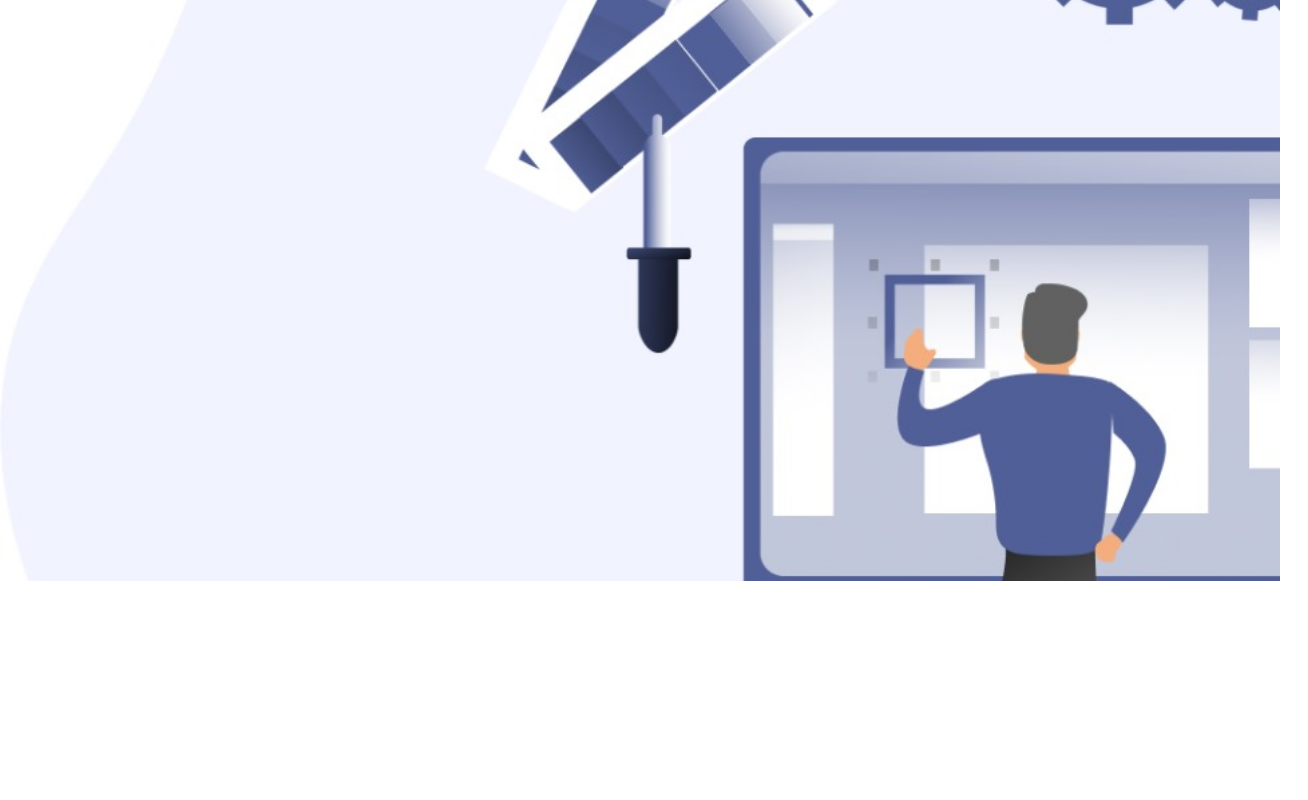
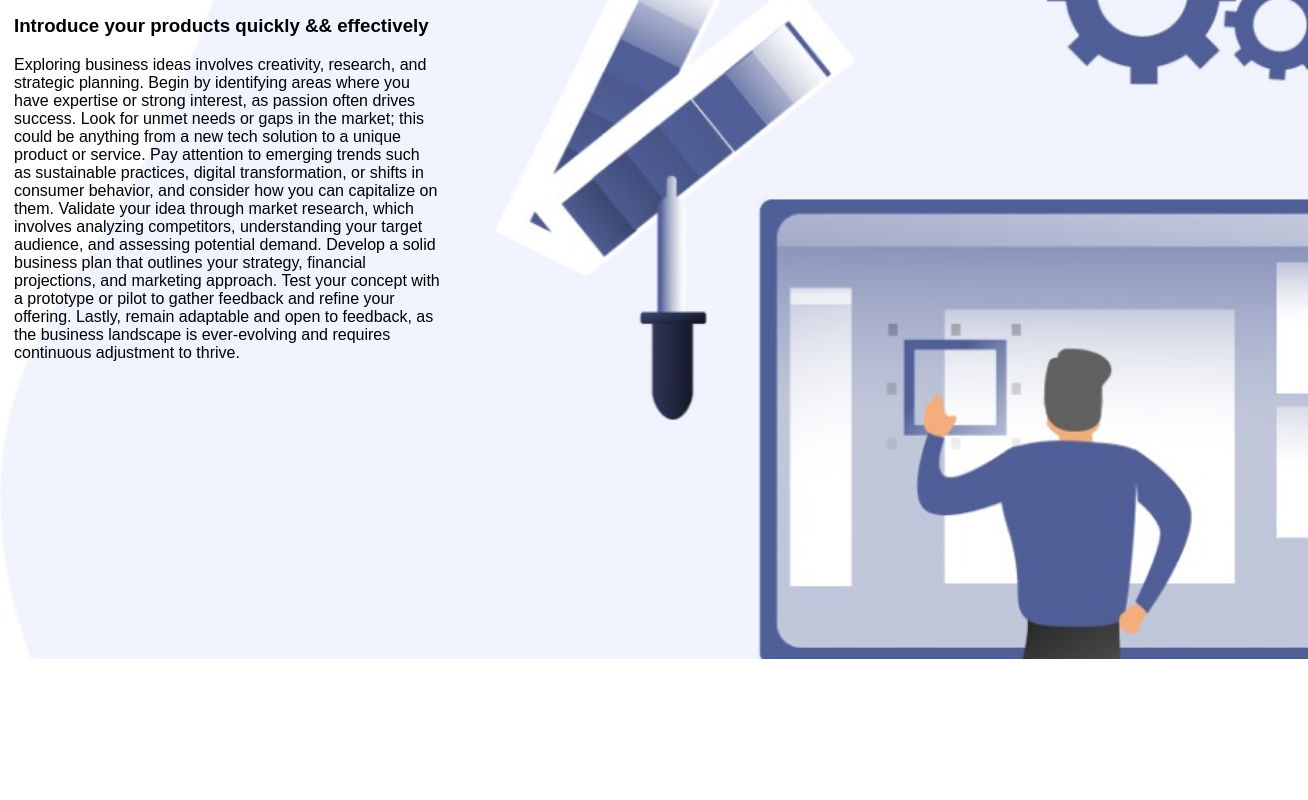
Before and after one commit to Codejibola/group3, a plain HTML site: page res/index.html in a window 1280 px wide. Shown: the part 119-919 px from the top of the page, 1308 px wide, since content can reach past the window. Drawn offline with Linux system fonts and the light colour scheme.

Commit message:
group three

```diff
--- a/css/group3.css
+++ b/css/group3.css
@@ -8,14 +8,13 @@ html{
 body{
     width: 100%;
     height: 100%;
-    margin: 0;
+    margin: 0%;
 }
 
 /*designing the header*/
 #header{
     width: 100%;
     background-color: aliceblue;
-    margin: 0%;
     display: flex;
     gap: 28em;
     position: fixed;
@@ -56,8 +55,19 @@ button:hover{
     background-repeat: no-repeat;
     width: 100%;
     height: 700px;
+    display: grid;
+    grid-template-columns: 0.5fr 1fr;
+    margin-top: 50px;
+    padding: 14px;
+}
+
+h3{
+    margin-top: 70px;
 }
 
 #feet{
     height: 300px;
+    display: grid;
+    grid-template-columns: 0.5fr 1fr;
+    margin-top: 50px;
 }
--- a/res/index.html
+++ b/res/index.html
@@ -27,6 +27,13 @@
     </div>
     <!-- creating the body -->
      <div id="body">
+        <div>
+            <h3>Introduce your products quickly && effectively</h3>
+            <P>Exploring business ideas involves creativity, research, and strategic planning. Begin by identifying areas where you have expertise or strong interest, as passion often drives success. Look for unmet needs or gaps in the market; this could be anything from a new tech solution to a unique product or service. Pay attention to emerging trends such as sustainable practices, digital transformation, or shifts in consumer behavior, and consider how you can capitalize on them. Validate your idea through market research, which involves analyzing competitors, understanding your target audience, and assessing potential demand. Develop a solid business plan that outlines your strategy, financial projections, and marketing approach. Test your concept with a prototype or pilot to gather feedback and refine your offering. Lastly, remain adaptable and open to feedback, as the business landscape is ever-evolving and requires continuous adjustment to thrive.</P>
+        </div>
+        <div>
+
+        </div>
 
      </div>
      <div id="feet">
```
